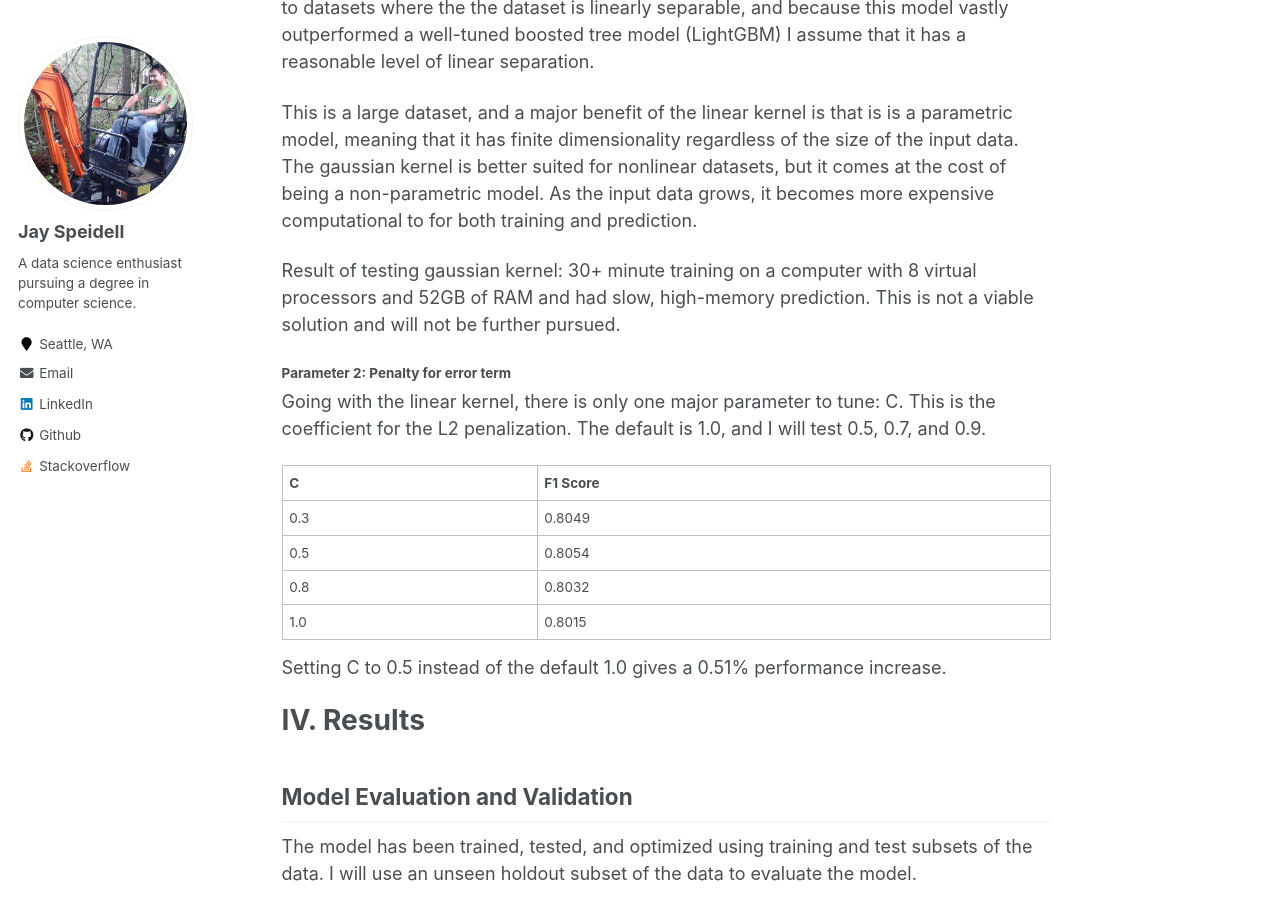
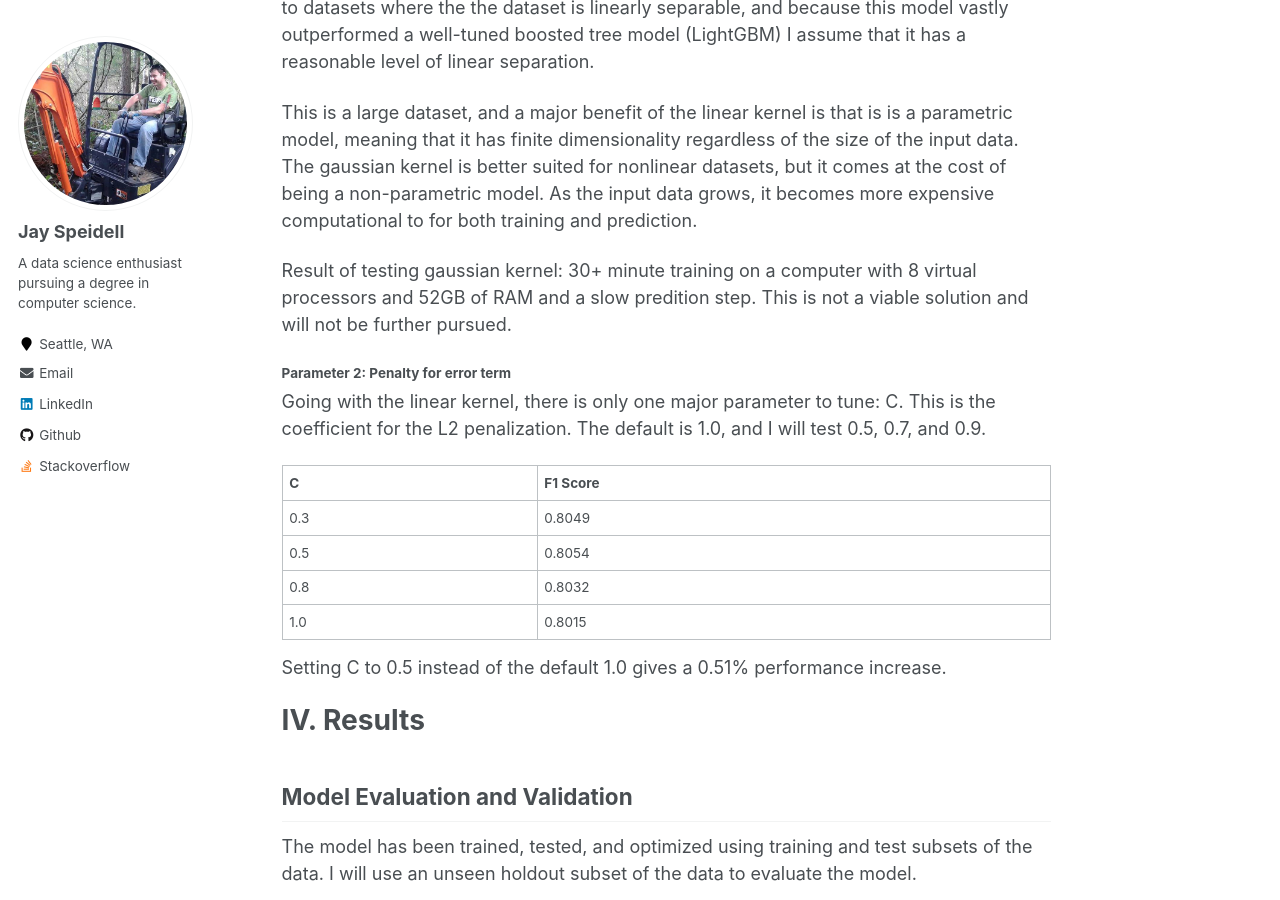
Before and after one commit to jayspeidell/jayspeidell.github.io, a Jekyll site: the page built from _portfolio/project1-toxic-comments.md, in a window 1280 px wide and 900 px high, scrolled down 17696 px. Built offline with Jekyll 4.4.1, drawn with Linux system fonts in a browser that asks for light colours.

Commit message:
minor updates to toxic comment project v2

```diff
--- a/_portfolio/project1-toxic-comments.md
+++ b/_portfolio/project1-toxic-comments.md
@@ -311,7 +311,7 @@ SVMs have a number of parameter options. The root option is the kernel, and othe
 
 This is a large dataset, and a major benefit of the linear kernel is that is is a parametric model, meaning that it has finite dimensionality regardless of the size of the input data. The gaussian kernel is better suited for nonlinear datasets, but it comes at the cost of being a non-parametric model. As the input data grows, it becomes more expensive computational to for both training and prediction.
 
-Result of testing gaussian kernel: 30+ minute training on a computer with 8 virtual processors and 52GB of RAM and had slow, high-memory prediction. This is not a viable solution and will not be further pursued.
+Result of testing gaussian kernel: 30+ minute training on a computer with 8 virtual processors and 52GB of RAM and a slow predition step. This is not a viable solution and will not be further pursued.
 
 #### Parameter 2: Penalty for error term
 Going with the linear kernel, there is only one major parameter to tune: C. This is the coefficient for the L2 penalization. The default is 1.0, and I will test 0.5, 0.7, and 0.9.
```
